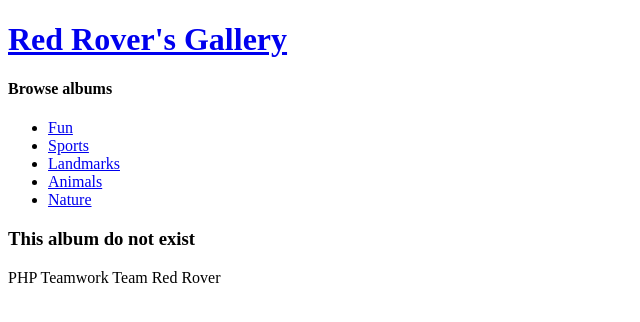
After one commit to Red-Rover-Team/Red-Rover-Gallery, a PHP site: page /imageList.php in a window 1280 px wide. The commit adds this page. Shown: the top 322 px of the page, without its empty margins (0-640 px from the left). Run offline with PHP 8.4, Linux system fonts and the light colour scheme.

Commit message:
Added albums and images preview

```diff
--- /dev/null
+++ b/imageList.php
@@ -0,0 +1,31 @@
+<?php
+require_once('includes/header.php');
+
+if (isset($_GET['album']) && !empty($_GET['album']) &&
+        isset($_GET['cat']) && in_array($_GET['cat'], $categories)) {
+    $currentDir = $_GET['cat'];
+    $albumName = $_GET['album'];
+    $album = "albums/$currentDir/$albumName";
+    if (file_exists($album)) {
+        $images = scandir($album, 1);
+        $images = array_diff($images, ['.', '..']);
+?>
+    <section>
+        <h3><?=$albumName?></h3>
+        <div>
+            <?php
+            foreach ($images as $img) {
+                echo "<img src='$album/$img' alt='img'/>";
+            }
+            ?>
+        </div>
+    </section>
+<?php
+    } else {
+        echo "<section><h3>This album do not exist</h3></section>";
+    }
+} else {
+    echo "<section><h3>This album do not exist</h3></section>";
+}
+
+require_once('includes/footer.php');
--- a/includes/footer.php
+++ b/includes/footer.php
@@ -1,5 +1,5 @@
 </body>
 </html>
 <footer>
-    Some text here
+   <p>PHP Teamwork Team Red Rover</p>
 </footer>
--- a/includes/header.php
+++ b/includes/header.php
@@ -1,12 +1,12 @@
 <!DOCTYPE html>
 <html>
 <head>
-    <title>Заглавие</title>
+    <title>Red Rover's Gallery</title>
     <meta charset="utf-8">
 </head>
 <body>
 <header>
-    <h1>Заглавие</h1>
+    <h1><a href="index.php">Red Rover's Gallery</a></h1>
 </header>
 <?php
-require('sidebar.php');
+require_once('sidebar.php');
--- a/includes/sidebar.php
+++ b/includes/sidebar.php
@@ -6,7 +6,7 @@ $categories = ['Fun', 'Sports', 'Landmarks', 'Animals', 'Nature'];
     <ul>
         <?php
         foreach ($categories as $category) {
-            echo "<li><a href='#'>$category</a></li>";
+            echo "<li><a href='albumList.php?cat=$category'>$category</a></li>";
         }
         ?>
     </ul>
--- a/index.php
+++ b/index.php
@@ -1,5 +1,5 @@
 <?php
-require('includes/header.php');
+require_once('includes/header.php');
 ?>
 
 <section>
```
Also changed, not shown: albumList.php (added, +24 -0 lines), albums/Animals/testAlbum/image00.jpg (added), albums/Animals/testAlbum/image01.jpg (added), albums/Fun/testAlbum/image00.jpg (added), albums/Fun/testAlbum/image01.jpg (added), albums/Landmarks/testAlbum/image00.jpg (added), albums/Landmarks/testAlbum/image01.jpg (added), albums/Nature/testAlbum/image00.jpg (added), albums/Nature/testAlbum/image01.jpg (added), albums/Sports/testAlbum/image00.jpg (added), albums/Sports/testAlbum/image01.jpg (added).
